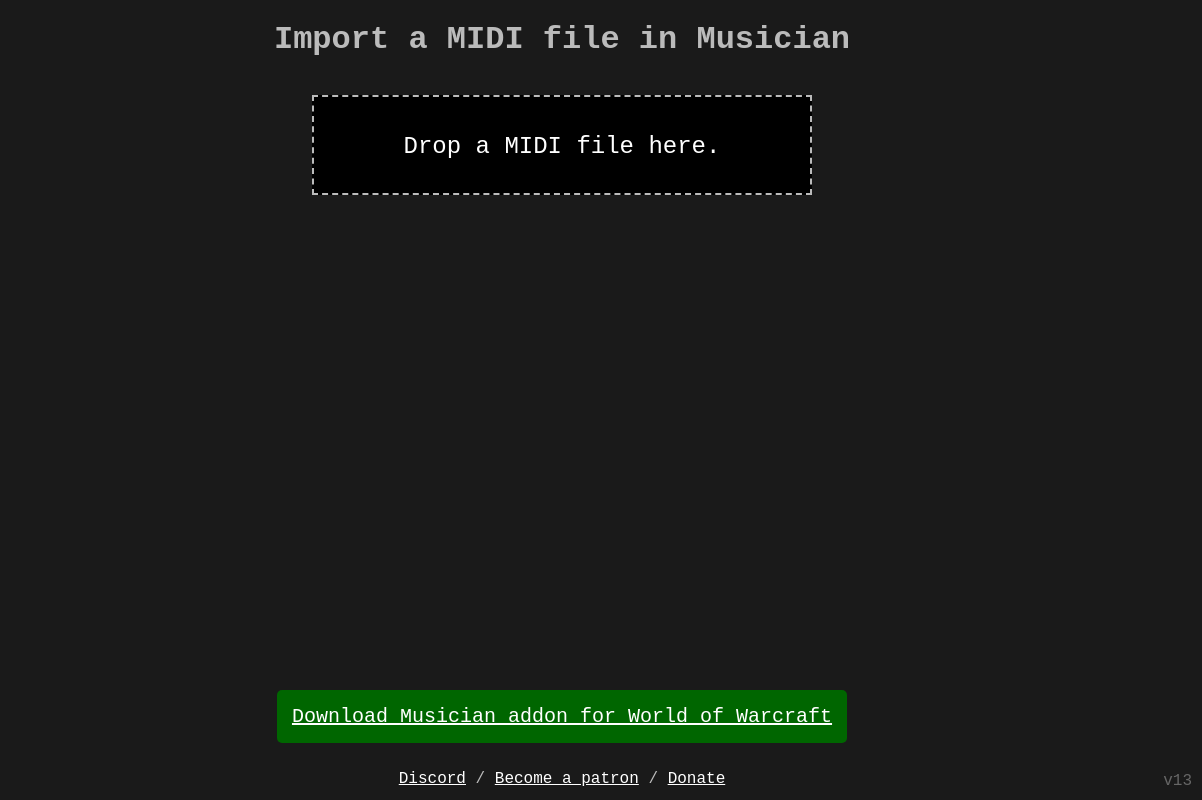
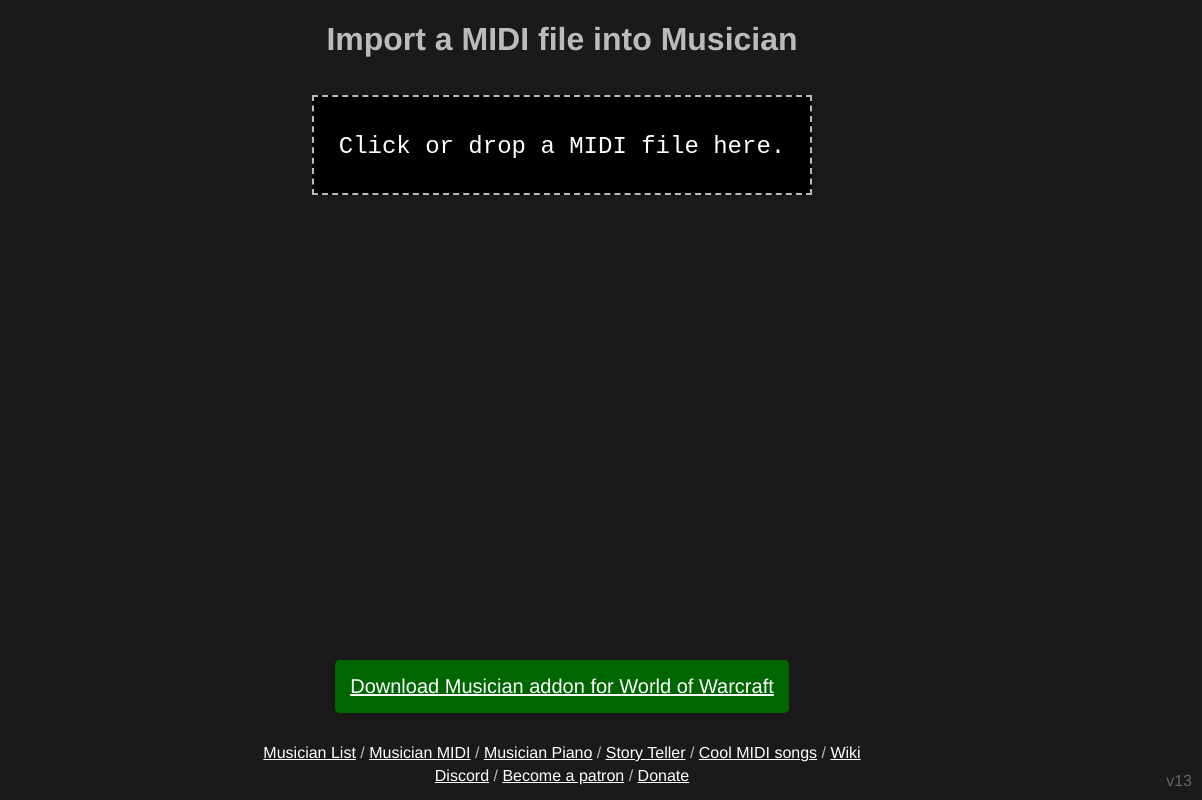
Before and after one commit to LenweSaralonde/Musician, a plain HTML site: page MidiConvert/index.html in a window 1280 px wide. Shown: the full height of the page, 78-1280 px from the left. Drawn offline with Linux system fonts and the light colour scheme.

Commit message:
Added links in web converter + style tweaks

```diff
--- a/MidiConvert/index.html
+++ b/MidiConvert/index.html
@@ -6,10 +6,10 @@
 	<script type="text/javascript" src="./js/MidiConvert.js?v=6"></script>
 	<script type="text/javascript" src="./js/base64.js"></script>
 	<script type="text/javascript" src="./js/musician.js?v=13"></script>
-	<script type="text/javascript" src="./js/locale.js?v=3"></script>
+	<script type="text/javascript" src="./js/locale.js?v=4"></script>
 	<style type="text/css">
 		body {
-			font-family: "Roboto Mono", monospace;
+			font-family: Helvetica, Arial, Sans-serif;
 			text-align: center;
 			margin: 0px;
 			background-color: #1a1a1a;
@@ -26,12 +26,13 @@
 		}
 
 		#Converter {
+			font-family: "Roboto Mono", monospace;
 			width: 500px;
 			margin: auto;
 			position: relative;
 		}
 
-		#FileDrop{
+		#FileDrop {
 			box-sizing: border-box;
 			position: relative;
 			display: inline-block;
@@ -43,7 +44,7 @@
 			background-color: #000000;
 		}
 
-		#FileDrop.Hover{
+		#FileDrop.Hover {
 			background-color: #444444;
 		}
 
@@ -95,7 +96,7 @@
 			width: 100%;
 			height: 40px;
 			font-size: 20px;
-			bottom: 70px;
+			bottom: 100px;
 		}
 
 		#Description a:hover {
@@ -114,9 +115,12 @@
 		#Links {
 			position: fixed;
 			width: 100%;
-			height: 20px;
 			font-size: 16px;
 			bottom: 10px;
+		}
+
+		#Links p {
+			margin: 5px 0;
 		}
 
 		#Links a {
@@ -174,7 +178,6 @@
 			border: 2px solid #440000;
 			border-radius: 6px;
 			cursor: pointer;
-			text-transfor: uppercase;
 			font-size: 1.2em;
 			opacity: 0;
 			-webkit-box-shadow: 0px 0px 111px 0px rgba(0,0,0,0.75);
@@ -240,7 +243,7 @@
 	</style>
 </head>
 <body style="opacity: 0" id="main">
-	<h1 id="header">Import a MIDI file in Musician</h1>
+	<h1 id="header">Import a MIDI file into Musician</h1>
 	<div id="Converter">
 		<div id="FileDrop">
 			<input type="file" accept="audio/midi">
@@ -250,12 +253,26 @@
 			<textarea id="ResultsText" onClick="this.setSelectionRange(0, this.value.length)" readonly></textarea>
 			<button id="CopyButton" type="button" onclick="copyCode()">Copy</button>
 			<div id="CopyResult"></div>
-			<img id="MusicianWindow" src="img/musician-window-bg-en.png">
+			<img id="MusicianWindow" src="img/musician-window-bg.png">
 		</div>
 	</div>
 
 	<div id="Description"><a href="https://musician.lenwe.io/" id="DowloadLink">Download Musician add-on for World of Warcraft and WoW Classic</a></div>
-	<div id="Links"><a href="https://discord.gg/ypfpGxK" target="_blank">Discord</a> / <a href="https://musician.lenwe.io/patreon" target="_blank" id="PatreonLink">Become a Patron</a> / <a href="https://musician.lenwe.io/paypal" target="_blank" id="DonateLink">Donate</a></div>
+	<div id="Links">
+		<p>
+		<a href="https://musician.lenwe.io/list" target="_blank">Musician List</a> /
+		<a href="https://musician.lenwe.io/midi" target="_blank">Musician MIDI</a> /
+		<a href="https://musician.lenwe.io/piano" target="_blank">Musician Piano</a> /
+		<a href="http://storyteller.lenwe.io/" target="_blank">Story Teller</a> /
+		<a href="https://www.dropbox.com/sh/6ypecquora72sne/AADAS0HnHS142bhpMNurRfX8a?dl=0" target="_blank">Cool MIDI songs</a> /
+		<a href="https://github.com/LenweSaralonde/Musician/wiki" target="_blank">Wiki</a>
+		</p>
+		<p>
+		<a href="https://discord.gg/ypfpGxK" target="_blank">Discord</a> /
+		<a href="https://musician.lenwe.io/patreon" target="_blank" id="PatreonLink">Become a Patron</a> /
+		<a href="https://musician.lenwe.io/paypal" target="_blank" id="DonateLink">Donate</a>
+		</p>
+	</div>
 	<div id="Version"></div>
 	<div id="Discord" class="community"><a href="https://discord.gg/ypfpGxK" title="Join our Discord community" target="_blank"><img src="img/discord-icon.png" alt="Discord logo"></a></div>
 	<div id="BattleNet" class="community"><a href="https://blizzard.com/invite/X2Gy7ztwX7" title="Join our Battle.net group" target="_blank"><img src="img/battlenet-icon.png" alt="Battle.net logo"></a></div>
--- a/MidiConvert/js/locale.js
+++ b/MidiConvert/js/locale.js
@@ -4,13 +4,15 @@
 var MUSICIAN_DOWNLOAD_URL = null;
 var MUSICIAN_VERSION = null;
 
+var localeFile;
+
 switch (userLang) {
 	case 'fr':
-		localeFile = userLang + '.js?v=3';
+		localeFile = userLang;
 		break;
 
 	default:
-		localeFile = 'default.js?v=3';
+		localeFile = 'default';
 }
 
 // Set localized strings
@@ -21,7 +23,6 @@
 	document.getElementById("CopyButton").innerHTML = MUSICIAN_MSG.copy;
 	setDownloadLink();
 	document.getElementById("main").style = 'opacity: 1';
-	document.getElementById("MusicianWindow").src = 'img/' + MUSICIAN_MSG.windowBackgroundImage;
 	document.querySelector("#Discord a").title = MUSICIAN_MSG.joinDiscord;
 	document.querySelector("#BattleNet a").title = MUSICIAN_MSG.joinBattleNet;
 	document.querySelector("#Patreon a").title = MUSICIAN_MSG.becomeAPatron;
@@ -48,5 +49,5 @@
 }
 
 var localeScriptTag = document.createElement('script');
-localeScriptTag.src = './locale/' + localeFile;
+localeScriptTag.src = './locale/' + localeFile + '.js?v=4';
 document.head.appendChild(localeScriptTag);
--- a/MidiConvert/locale/default.js
+++ b/MidiConvert/locale/default.js
@@ -1,13 +1,12 @@
 MUSICIAN_MSG.title = "Musician – MIDI Import";
-MUSICIAN_MSG.header = "Import a MIDI file in Musician";
-MUSICIAN_MSG.instructions = "Drop a MIDI file here.";
+MUSICIAN_MSG.header = "Import a MIDI file into Musician";
+MUSICIAN_MSG.instructions = "Click or drop a MIDI file here.";
 MUSICIAN_MSG.copy = "Copy";
 MUSICIAN_MSG.copySuccess = "Copied into clipboard";
 MUSICIAN_MSG.copyError = "Unable to copy";
 MUSICIAN_MSG.unsupportedBrowser = "Unsupported Browser";
 MUSICIAN_MSG.dowload = "Download Musician addon for World of Warcraft";
 MUSICIAN_MSG.dowloadVersion = "Download Musician add-on v{version} for World of Warcraft and WoW Classic";
-MUSICIAN_MSG.windowBackgroundImage = "musician-window-bg-en.png";
 MUSICIAN_MSG.joinDiscord = "Join our Discord community";
 MUSICIAN_MSG.joinBattleNet = "Join our Battle.net group";
 MUSICIAN_MSG.becomeAPatron = "Become a patron to support the project";
--- a/MidiConvert/locale/fr.js
+++ b/MidiConvert/locale/fr.js
@@ -7,7 +7,6 @@
 MUSICIAN_MSG.unsupportedBrowser = "Navigateur incompatible";
 MUSICIAN_MSG.dowload = "Télécharger l'add-on Musician pour World of Warcraft";
 MUSICIAN_MSG.dowloadVersion = "Télécharger l'add-on Musician v{version} pour World of Warcraft et WoW Classic";
-MUSICIAN_MSG.windowBackgroundImage = "musician-window-bg-fr.png";
 MUSICIAN_MSG.joinDiscord = "Rejoignez notre serveur Discord";
 MUSICIAN_MSG.joinBattleNet = "Rejoignez notre groupe Battle.net";
 MUSICIAN_MSG.becomeAPatron = "Soutenez le projet sur Patreon";
```
Also changed, not shown: MidiConvert/img/musician-window-bg-en.png (deleted), MidiConvert/img/musician-window-bg-fr.png (deleted), MidiConvert/img/musician-window-bg.png (added).
